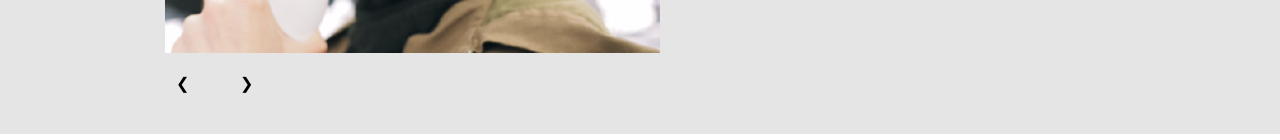
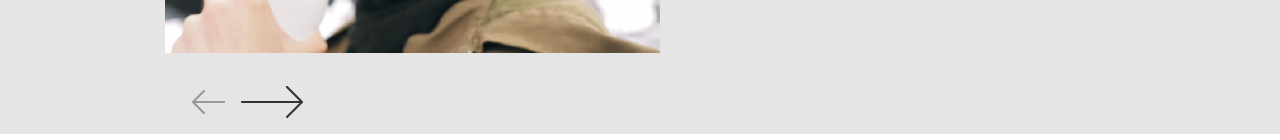
Before and after one commit to Ola-22/watches-app, a React (Create React App) app: page / in a window 1280 px wide. Shown: the part 3702-3842 px from the top of the page. Built offline with nearby package versions, Linux system fonts and the light colour scheme.

Commit message:
Add left and right arrows

```diff
--- a/src/Components/Testimonials/Slider/Arrows.js
+++ b/src/Components/Testimonials/Slider/Arrows.js
@@ -2,10 +2,10 @@ export default function Arrows({ prevSlide, nextSlide }) {
   return (
     <div className="arrows">
       <span className="prev" onClick={prevSlide}>
-        &#10094;
+        <img src="/images/left.png" alt="" />
       </span>
       <span className="next" onClick={nextSlide}>
-        &#10095;
+        <img src="/images/right.png" alt="" />
       </span>
     </div>
   );
```
